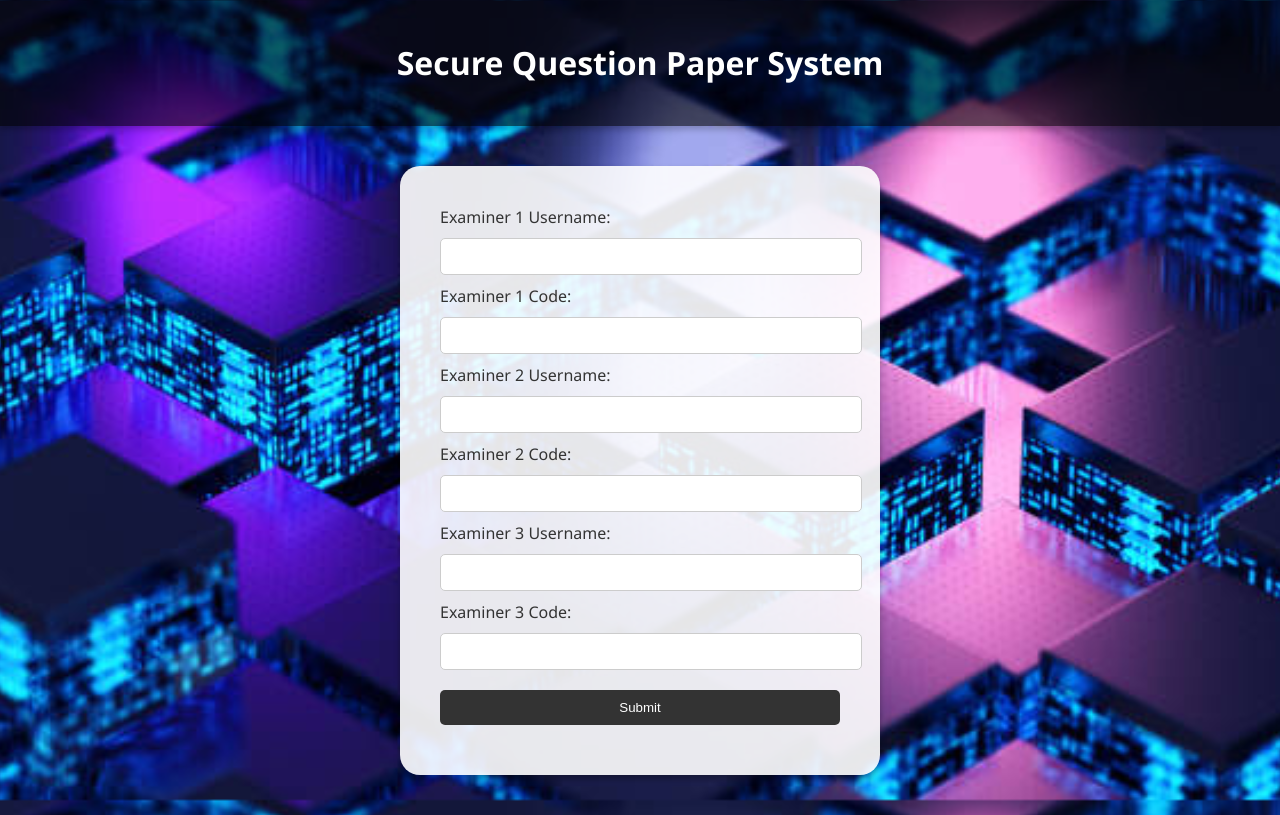
After one commit to Sharafudheenkamar/sfsblockchain, a Django app: page /verify-code/1/ in a window 1280 px wide. The commit adds this page. Run offline with Django 5.2, Linux system fonts and the light colour scheme.

Commit message:
12_04_2025

```diff
--- a/myapp/models.py
+++ b/myapp/models.py
@@ -32,7 +32,9 @@ class Feedback(models.Model):
 
 class QuestionPaper(models.Model):
     Question = models.CharField(max_length=200,null=True,blank=True)
-    blockchain_hash = models.CharField(max_length=256,null=True,blank=True)  # Blockchain hash of the file
+    blockchain_hash = models.CharField(max_length=256,null=True,blank=True)
+    publishDate=models.CharField(max_length=100,null=True,blank=True)
+    publishTime=models.CharField(max_length=100,null=True,blank=True)  # Blockchain hash of the file
     PublishDateTime = models.DateTimeField(null=True,blank=True)
     status = models.CharField(max_length=10, default='Active')
 
--- a/myapp/urls.py
+++ b/myapp/urls.py
@@ -22,10 +22,14 @@ urlpatterns = [
     path('view_blockchain', ViewBlockchainView.as_view(), name='view_blockchain'),
     path('add_question_paper', AddQuestionPaperView.as_view(), name='add_question_paper'),
     path('view_question_paper', ViewQuestionPaperView.as_view(), name='view_question_paper'),
+    path('ex_view_question_paper', ExViewQuestionPaperView.as_view(), name='ex_view_question_paper'),
     path('update_question_paper/<int:id>', UpdateQuestionPaperView.as_view(), name='update_question_paper'),
     path('delete_question_paper/<int:id>', DeleteQuestionPaperView.as_view(), name='delete_question_paper'),
     path('download_question_paper/<str:hash>', DownloadQuestionPaperView.as_view(), name='download_question_paper'),
 
+
+    path('verify-code/<int:qpid>/', ExaminerCodeVerificationView.as_view(), name='verify_examiner_code'),
+    path('download/<str:hash>/', DownloadQuestionPaperView.as_view(), name='download_question'),
 
 
 
--- a/myapp/views.py
+++ b/myapp/views.py
@@ -1,3 +1,4 @@
+from datetime import datetime
 from django.http import HttpResponse
 from django.shortcuts import redirect, render
 from django.views import View
@@ -37,7 +38,7 @@ class loginview(View):
             if login_obj.Type == "admin":
                 return HttpResponse('''<script>alert("Welcome to Admin page");window.location="/admindashboard"</script>''')
             elif login_obj.Type == "examiner":
-                return HttpResponse('''<script>alert("Welcome to Park Assistant page");window.location="/examinerdashboard"</script>''')
+                return HttpResponse('''<script>alert("Welcome to Examiner page");window.location="/examinerdashboard"</script>''')
 
         except LoginTable.DoesNotExist:
             return HttpResponse('''<script>alert("Invalid password");window.location="/"</script>''')
@@ -212,8 +213,9 @@ class AddQuestionPaperView(View):
     def post(self, request):
         question = request.POST.get('question')
         pdf = request.FILES['pdf']
-        publish_datetime = request.POST.get('publish_datetime')
-        publish_datetime = parse_datetime(publish_datetime)
+        publishDate = request.POST.get('publishDate')
+        publishTime = request.POST.get('publishTime')
+
 
         pdf_content = base64.b64encode(pdf.read()).decode('utf-8')  # File stored in Blockchain
 
@@ -230,34 +232,38 @@ class AddQuestionPaperView(View):
         question_paper=QuestionPaper.objects.create(
             Question=question,
             blockchain_hash=latest_block.current_hash,
-            PublishDateTime=publish_datetime,
+            publishDate=publishDate,
+            publishTIme=publishTime,
+
         )
-                # Generate Random Code and Map to All Examiners
+        # Generate Random Code and Map to All Examiners
         examiners = Examiner.objects.all()
+        print(examiners)
 
         for examiner in examiners:
-            random_code = ''.join(random.choices(string.ascii_uppercase + string.digits, k=8))  # 8 char code
+            random_code = ''.join(random.choices(string.ascii_uppercase + string.digits, k=8))
+            print(random_code)  # 8 char code
             QuestionPaperCode.objects.create(
                 QuestionPaperID=question_paper,
                 ExaminerID=examiner,
                 Code=random_code
             )
-            subject = 'Secure Question Paper Access Code'
-            message = f'''
-                Hello {examiner.Name},
+            # subject = 'Secure Question Paper Access Code'
+            # message = f'''
+            #     Hello {examiner.Name},
 
-                A new Question Paper has been assigned to you.
+            #     A new Question Paper has been assigned to you.
 
-                Question: {question}
+            #     Question: {question}
 
-                Your Unique Code to Access it: {random_code}
+            #     Your Unique Code to Access it: {random_code}
 
-                Please keep this code confidential.
+            #     Please keep this code confidential.
 
-                Regards,
-                Admin Team
-                            '''
-            send_mail(subject, message, settings.DEFAULT_FROM_EMAIL, [examiner.Email])
+            #     Regards,
+            #     Admin Team
+            #                 '''
+            # send_mail(subject, message, settings.DEFAULT_FROM_EMAIL, [examiner.Email])
 
 
         return HttpResponse('''<script>alert("Question Paper Added to Blockchain");window.location="/view_question_paper"</script>''')
@@ -278,12 +284,29 @@ class ViewQuestionPaperView(View):
                 pass  # Ignore if block not found
 
         return render(request, 'view_question_paper.html', {'questions': active_questions})
+class ExViewQuestionPaperView(View):
+    def get(self, request):
+        active_questions = []
 
+        for qp in QuestionPaper.objects.all():
+            try:
+                block = BlockData.objects.get(current_hash=qp.blockchain_hash)
+
+                block_data = block.data
+
+                if block_data.get('status') == 'Active':
+                    active_questions.append(qp)
+            except BlockData.DoesNotExist:
+                pass  # Ignore if block not found
+
+        return render(request, 'ex_view_question_paper.html', {'questions': active_questions})
+
+from django.utils.timezone import localtime, make_aware
 class UpdateQuestionPaperView(View):
     def get(self, request, id):
         qp = get_object_or_404(QuestionPaper, id=id)
-        return render(request, 'update_question_paper.html', {'qp': qp})
 
+        return render(request, 'update_question_paper.html', {'qp':qp})
     def post(self, request, id):
         from django.utils import timezone
         import base64
@@ -293,8 +316,12 @@ class UpdateQuestionPaperView(View):
         qp = get_object_or_404(QuestionPaper, id=id)
         question = request.POST.get('question')
         pdf = request.FILES.get('pdf')
-        publish_datetime = request.POST.get('publish_datetime')
-        publish_datetime = parse_datetime(publish_datetime)
+        publishDate = request.POST.get('publishDate')
+        publishTime = request.POST.get('publishTime')
+
+
+
+
 
         # Handle file (New or Old)
         if pdf:
@@ -336,7 +363,8 @@ class UpdateQuestionPaperView(View):
         # Update Question Paper Table
         qp.Question = question
         qp.blockchain_hash = new_current_hash
-        qp.PublishDateTime = publish_datetime
+        qp.publishDate=publishDate
+        qp.publishTIme=publishTime
         qp.save()
 
         return HttpResponse('''<script>alert("Question Paper Updated in Blockchain");window.location="/view_question_paper"</script>''')
@@ -392,3 +420,92 @@ class DownloadQuestionPaperView(View):
 
         except BlockData.DoesNotExist:
             return HttpResponse("File not found in Blockchain")
+
+from django.views import View
+from django.shortcuts import render, get_object_or_404, redirect
+from django.utils import timezone
+from django.http import HttpResponse
+import base64
+from django.utils import timezone
+import pytz
+from django.utils.timezone import localtime
+
+
+class ExaminerCodeVerificationView(View):
+    def get(self, request, qpid):
+        return render(request, 'examiner_code_entry.html')
+
+    def post(self, request, qpid):
+        question_paper = get_object_or_404(QuestionPaper, id=qpid)
+        all_codes = QuestionPaperCode.objects.filter(QuestionPaperID=question_paper)
+
+        log_msgs = []
+        valid_count = 0
+        attempted_examiners = []
+
+        for i in range(1, 4):
+            code = request.POST.get(f'code{i}')
+            examiner_name = request.POST.get(f'examiner{i}')
+            attempted_examiners.append(examiner_name or '')  # Avoid None
+
+                    # Get the examiner by name
+
+            examiner = Examiner.objects.filter(LOGINID__Username=examiner_name).first()
+
+
+            if examiner:
+            # Match code for this examiner and this question paper
+                matching_code = all_codes.filter(Code=code, ExaminerID=examiner).first()
+
+                # matching_code = all_codes.filter(Code=code).first()
+
+
+                if matching_code:
+                    valid_count += 1
+                    if timezone.now() < question_paper.PublishDateTime:
+                        log_msgs.append(
+                            f"Early access attempt by Examiner '{examiner_name}' (ID: {matching_code.ExaminerID.id})"
+                        )
+                    else:
+                        log_msgs.append(f"Wrong code '{code}' entered by Examiner: {examiner_name}")
+        print(valid_count)
+        if valid_count < 3:
+            log_msgs.append(
+                f"Failed Access Attempt with only ({valid_count}/3) valid codes by Examiners: {', '.join(attempted_examiners)} for QuestionPaperID: {qpid}"
+            )
+        # local_time = timezone.now().astimezone(pytz.timezone("Asia/Kolkata"))
+        local_time=localtime()
+
+
+# Get current local datetime
+        current_local_datetime = localtime()
+
+        # Get local date and time separately
+        local_date = current_local_datetime.date()   # e.g., 2025-04-12
+        local_time = current_local_datetime.time()   # e.g., 18:04:23
+
+        # Print them
+        print("Local Date:", local_date)
+        print("Local Time:", local_time)
+
+
+
+        if valid_count == 3 and local_time >= question_paper.publishTime and local_date >= question_paper.publishDate:
+            print("wwwwwwwwwwwwwww#")
+            log_msgs.append(
+                f"Successful Question Paper Download by Examiners: {', '.join(attempted_examiners)} for QuestionPaperID: {qpid}"
+            )
+            for msg in log_msgs:
+                c=LoginTable.objects.get(id=request.session['userid'])
+                print(c)
+                Log.objects.create(LOGINID=c, LogMessage=msg)
+
+            print("hhhhhh")
+            return redirect('download_question_paper', hash=question_paper.blockchain_hash)
+
+        for msg in log_msgs:
+            c=LoginTable.objects.get(id=request.session['userid'])
+            print(c)
+            Log.objects.create(LOGINID=c, LogMessage=msg)
+
+        return HttpResponse("Access Denied or Invalid Attempt")
--- /dev/null
+++ b/templates/examiner_code_entry.html
@@ -0,0 +1,98 @@
+{% load static %}
+<!DOCTYPE html>
+<html lang="en">
+<head>
+  <meta charset="UTF-8" />
+  <meta name="viewport" content="width=device-width, initial-scale=1.0"/>
+  <title>Login - Secure Question Paper System</title>
+  <style>
+    body {
+      margin: 0;
+      font-family: 'Segoe UI', Tahoma, Geneva, Verdana, sans-serif;
+      background-image: url('{% static "images/blockbg.jpg" %}');
+      background-size: cover;
+      background-position: center;
+      background-attachment: fixed;
+      color: #333;
+      display: flex;
+      flex-direction: column;
+      min-height: 100vh;
+    }
+
+    header {
+      background-color: rgba(0, 0, 0, 0.6);
+      color: white;
+      padding: 20px 0;
+      text-align: center;
+      box-shadow: 0 4px 6px rgba(0,0,0,0.2);
+    }
+
+    main {
+      flex: 1;
+      display: flex;
+      align-items: center;
+      justify-content: center;
+      padding: 40px 20px;
+    }
+
+    .login-container {
+      background: rgba(255, 255, 255, 0.9);
+      padding: 40px;
+      border-radius: 20px;
+      width: 100%;
+      max-width: 400px;
+      box-shadow: 0 4px 6px rgba(0,0,0,0.3);
+    }
+
+    input[type="text"], button {
+      width: 100%;
+      padding: 10px;
+      margin: 10px 0;
+      border: 1px solid #ccc;
+      border-radius: 5px;
+    }
+
+    button {
+      background-color: #333;
+      color: #fff;
+      border: none;
+      cursor: pointer;
+      transition: background-color 0.3s ease;
+    }
+
+    button:hover {
+      background-color: #555;
+    }
+  </style>
+</head>
+<body>
+
+<header>
+  <h1>Secure Question Paper System</h1>
+</header>
+
+<main>
+  <div class="login-container">
+    <form method="post">
+      {% csrf_token %}
+      <label>Examiner 1 Username:</label>
+      <input type="text" name="examiner1" required>
+      <label>Examiner 1 Code:</label>
+      <input type="text" name="code1" required>
+
+      <label>Examiner 2 Username:</label>
+      <input type="text" name="examiner2" required>
+      <label>Examiner 2 Code:</label>
+      <input type="text" name="code2" required>
+
+      <label>Examiner 3 Username:</label>
+      <input type="text" name="examiner3" required>
+      <label>Examiner 3 Code:</label>
+      <input type="text" name="code3" required>
+
+      <button type="submit">Submit</button>
+    </form>
+  </div>
+</main>
+</body>
+</html>
--- a/templates/examinerdashboard.html
+++ b/templates/examinerdashboard.html
@@ -81,7 +81,7 @@
   <div class="dashboard-container">
     <h2>Examiner Dashboard</h2>
 
-    <a href="{% url 'viewquestionpaper' %}" class="btn">View Question Paper</a>
+    <a href="{% url 'ex_view_question_paper' %}" class="btn">View Question Paper</a>
     <a href="{% url 'examinerviewcomplaint' %}" class="btn">View Complaint</a>
     <a href="{% url 'logout' %}" class="btn">Logout</a>
 
--- a/templates/view_question_paper.html
+++ b/templates/view_question_paper.html
@@ -102,6 +102,7 @@
           <th>ID</th>
           <th>Question</th>
           <th>Published Date</th>
+          <th>Published Time</th>
           <th>Download</th>
           <th>Action</th>
         </tr>
@@ -110,7 +111,8 @@
         <tr>
           <td>{{ q.id }}</td>
           <td>{{ q.Question }}</td>
-          <td>{{ q.PublishDateTime }}</td>
+          <td>{{ q.publishDate }}</td>
+          <td>{{ q.publishTime }}</td>
           <td><a class="btn" href="{% url 'download_question_paper' q.blockchain_hash %}">Download PDF</a></td>
           <td><a class="btn" href="/update_question_paper/{{ q.id }}">Update</a>
             <a class="btn" href="/delete_question_paper/{{ q.id }}">Delete</a>
```
Also changed, not shown: myproject/settings.py (+9 -1 lines), templates/add_question_paper.html (+6 -2 lines), templates/ex_view_question_paper.html (added, +126 -0 lines), templates/update_question_paper.html (+7 -3 lines), myapp/migrations/0004_questionpaper_publishdate_questionpaper_publishtime.py (added), myapp/migrations/0005_rename_publishtime_questionpaper_publishtime.py (added).
